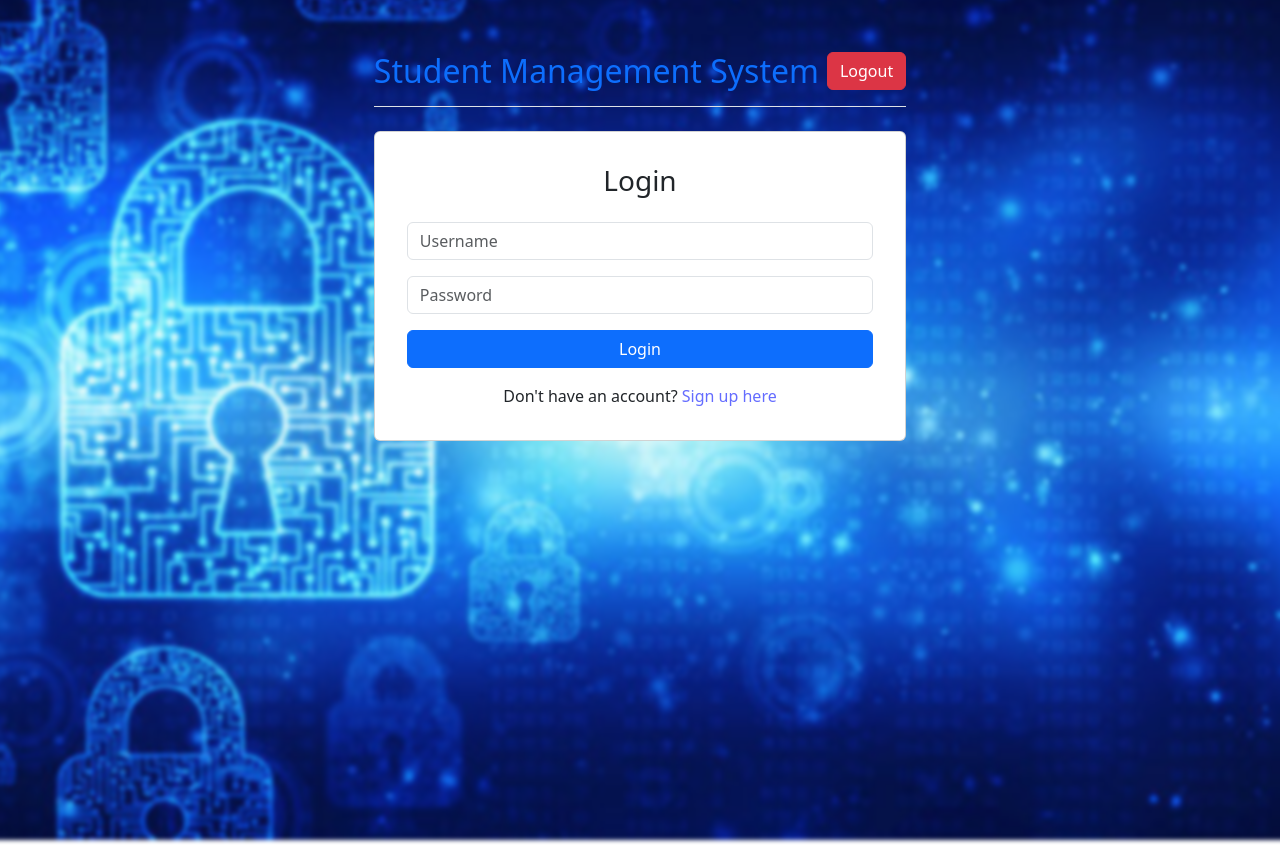
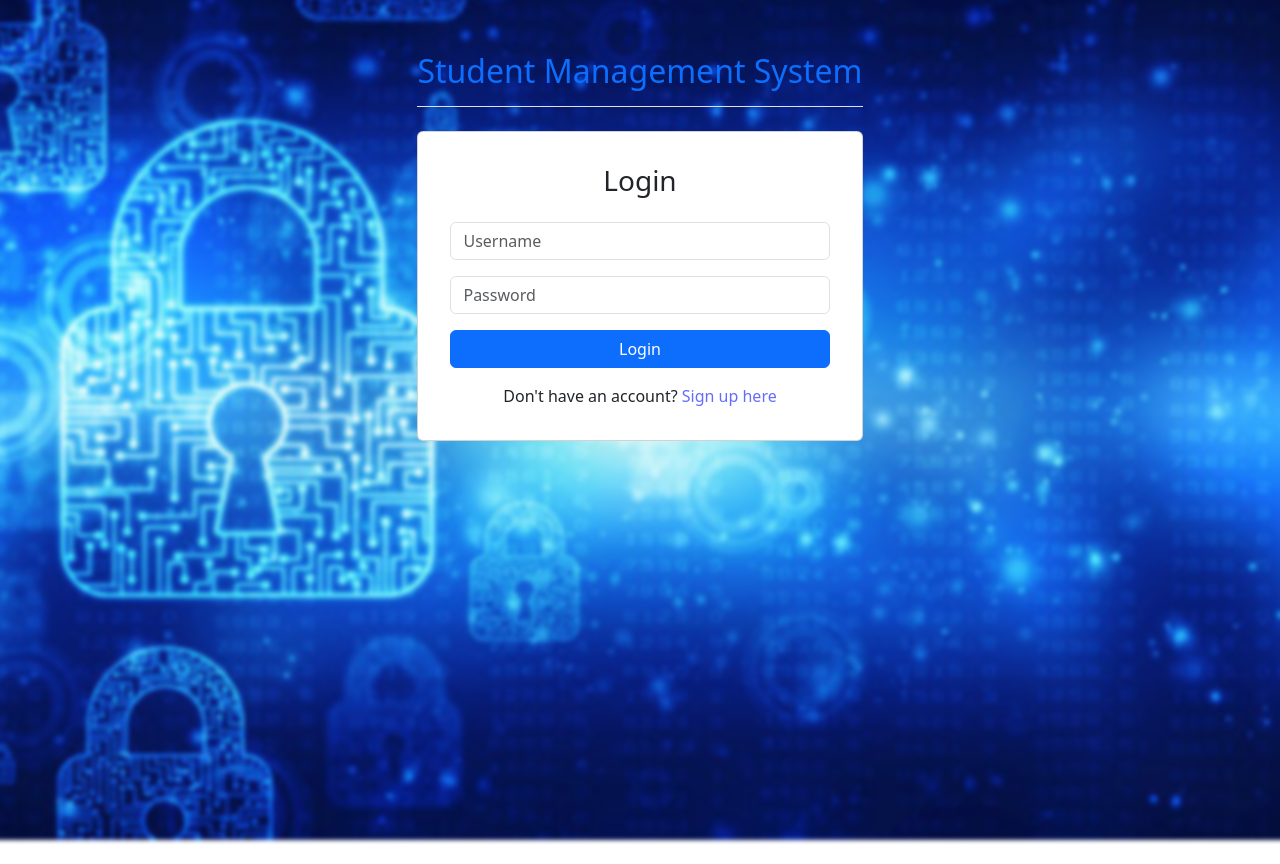
Before and after one commit to Rounak2811/Student-Management-System-react-frontend, a React (Vite) app: page /login in a window 1280 px wide. Built offline with nearby package versions, Linux system fonts and the light colour scheme; sample sign-in values are in the browser's storage; the HTML template or start-up script is replaced by a standard one.

Commit message:
removed the logout button from front and put it on the humburger screen

```diff
--- a/src/App.jsx
+++ b/src/App.jsx
@@ -53,12 +53,6 @@ function MainLayout() {
           <h2 className={`m-auto text-center text-${textColor}`}>
             Student Management System
           </h2>
-
-          {isAuthenticated && (
-            <button className="btn btn-danger" onClick={handleLogout}>
-              Logout
-            </button>
-          )}
         </div>
 
         <Routes>
--- a/src/Components/OffCanvasNavbar.jsx
+++ b/src/Components/OffCanvasNavbar.jsx
@@ -1,4 +1,11 @@
+import { logout } from "../services/AuthService";
+
 function OffCanvasNavbar() {
+
+    const handleLogout = () => {
+        logout();
+        window.location.href = "/login";
+    };
 
     const handleMouseOver = (evt) => {
         evt.currentTarget.style.backgroundColor = 'skyblue';
@@ -34,7 +41,7 @@ function OffCanvasNavbar() {
                                 <li className="nav-item " onMouseOver={(evt) => handleMouseOver(evt)} onMouseOut={(evt) => handleMouseOut(evt)}>
                                     <a className="nav-link text-danger fw-bold fs-5" href="#">Remove Student</a>
                                 </li>
-                                <li className="nav-item bg-danger " onMouseOver={(evt) => handleMouseOver(evt)} onMouseOut={(evt) => handleMouseOut(evt)}>
+                                <li className="nav-item bg-danger " onMouseOver={(evt) => handleMouseOver(evt)} onMouseOut={(evt) => handleMouseOut(evt)} onClick={handleLogout}>
                                     <a className="nav-link text-white fw-bold fs-5" href="#">Logout</a>
                                 </li>
                                 {/* <li className="nav-item dropdown">
```
